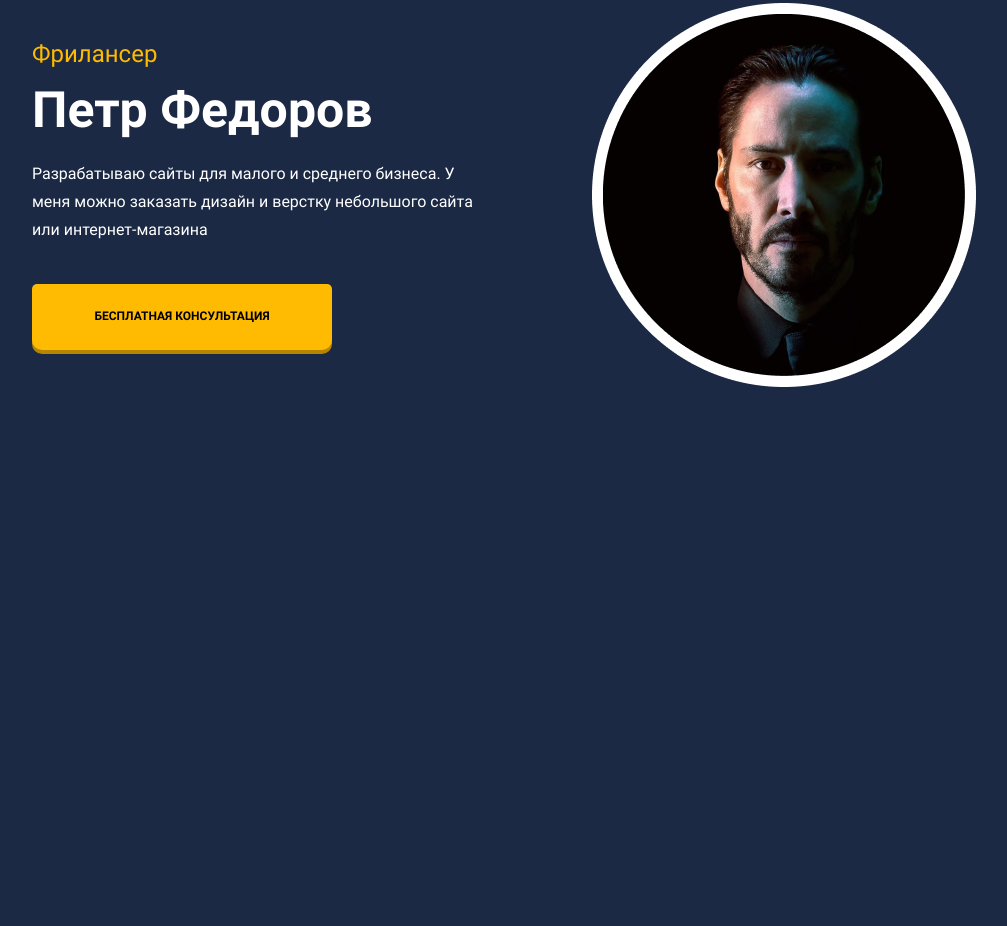
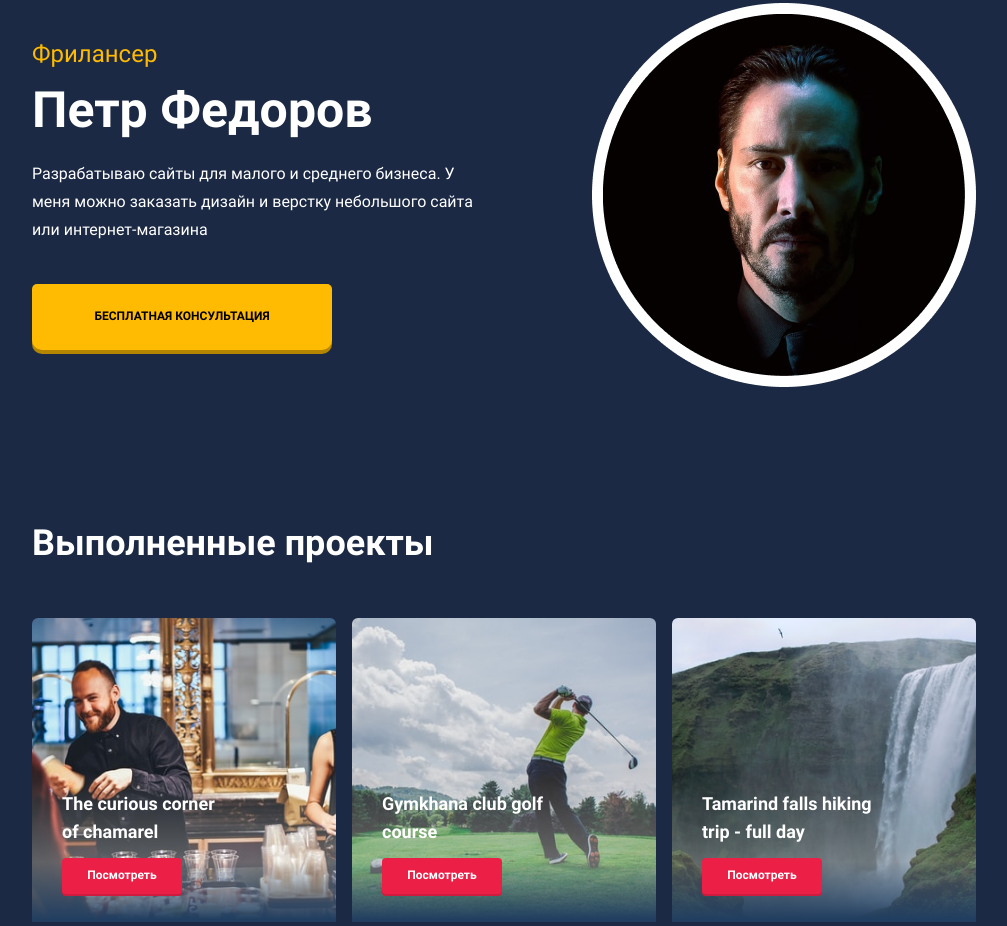
Before and after one commit to ramach05/challenge-team-indigo, a plain HTML site: page index.html in a window 1280 px wide. Shown: the part 200-1126 px from the top of the page, without its empty margins (136-1143 px from the left). Before the commit the page ends 800 px from the top, so only its background shows below. Drawn offline with Linux system fonts and the light colour scheme.

Commit message:
Добавил блок section-title и портфолио

```diff
--- a/blocks/button/_place/button_place_hero.css
+++ b/blocks/button/_place/button_place_hero.css
@@ -1,4 +1,5 @@
 .button_place_hero {
     min-width: 300px;
     min-height: 66px;
+    text-transform: uppercase;
 }
--- a/blocks/button/_place/button_place_portfolio.css
+++ b/blocks/button/_place/button_place_portfolio.css
@@ -0,0 +1,8 @@
+.button_place_portfolio {
+    background-color: #EC1F46;
+    max-width: 120px;
+    min-height: 36px;
+    border-radius: 4px;
+    box-shadow: 0px 2px 0px #CE1C3E;
+    color: #fff;
+}
--- a/blocks/button/button.css
+++ b/blocks/button/button.css
@@ -5,7 +5,6 @@
     font-size: 0.75rem;
     font-weight: bold;
     line-height: 130%;
-    text-transform: uppercase;
     background-color: #FFBB01;
     border: 0;
     padding: 0;
--- /dev/null
+++ b/blocks/portfolio/__image/portfolio__image.css
@@ -0,0 +1,7 @@
+.portfolio__image {
+    max-width: 304px;
+    border-radius: 6px;
+    overflow-x: hidden;
+    min-height: 304px;
+    object-fit: cover;
+}
--- /dev/null
+++ b/blocks/portfolio/__item/portfolio__item.css
@@ -0,0 +1,13 @@
+.portfolio__item {
+    position: relative;
+}
+
+.portfolio__item::after {
+    content: '';
+    background: linear-gradient(179.83deg, rgba(255, 255, 255, 0) 51%, rgba(255, 255, 255, .3) 80.34%, rgba(33, 62, 96, 1) 99%);
+    position: absolute;
+    left: 0;
+    bottom: 4px;
+    width: 100%;
+    height: 100%;
+}
--- /dev/null
+++ b/blocks/portfolio/__list/portfolio__list.css
@@ -0,0 +1,6 @@
+.portfolio__list {
+    display: grid;
+    grid-template-columns: repeat(auto-fit, minmax(267px, 304px));
+    column-gap: 16px;
+    padding-top: 54px;
+}
--- /dev/null
+++ b/blocks/portfolio/__title/portfolio__title.css
@@ -0,0 +1,9 @@
+.portfolio__title {
+    font-size: 1.125rem;
+    line-height: 1.75rem;
+    color: #fff;
+    font-weight: bold;
+    max-width: 170px;
+    margin: 0;
+    padding: 0 0 12px;
+}
--- /dev/null
+++ b/blocks/portfolio/__wrapper/portfolio__wrapper.css
@@ -0,0 +1,9 @@
+.portfolio__wrapper {
+    display: flex;
+    flex-direction: column;
+    position: absolute;
+    bottom: 0;
+    left: 0;
+    z-index: 6;
+    padding: 0 0 32px 30px;
+}
--- /dev/null
+++ b/blocks/portfolio/portfolio.css
@@ -0,0 +1,4 @@
+.portfolio {
+    max-width: 944px;
+    width: 100%;
+}
--- /dev/null
+++ b/blocks/section-title/section-title.css
@@ -0,0 +1,8 @@
+.section-title {
+    font-size: 2.25rem;
+    line-height: 2.625rem;
+    font-weight: bold;
+    color: #fff;
+    margin: 0;
+    padding: 64px 0 0;
+}
--- a/index.html
+++ b/index.html
@@ -56,7 +56,33 @@
 
     <!-- BLOCK PORTFOLIO -->
     <section class="portfolio">
+        <h2 class="section-title">Выполненные проекты</h2>
+        <div class="portfolio__list">
+            <div class="portfolio__item">
+                <img src="./blocks/portfolio/__image/portfolio1.png" alt="Превью первой работы" class="portfolio__image">
+                <div class="portfolio__wrapper">
+                    <p class="portfolio__title">The curious corner of chamarel</p>
+                    <button class="button button_place_portfolio">Посмотреть</button>
+                </div>
 
+            </div>
+            <div class="portfolio__item">
+                <img src="./blocks/portfolio/__image/portfolio2.png" alt="Превью второй работы" class="portfolio__image">
+                <div class="portfolio__wrapper">
+                    <p class="portfolio__title">Gymkhana club golf course</p>
+                    <button class="button button_place_portfolio">Посмотреть</button>
+                </div>
+
+            </div>
+            <div class="portfolio__item">
+                <img src="./blocks/portfolio/__image/portfolio3.png" alt="Превью третий работы" class="portfolio__image">
+                <div class="portfolio__wrapper">
+                    <p class="portfolio__title">Tamarind falls hiking trip - full day</p>
+                    <button class="button button_place_portfolio">Посмотреть</button>
+                </div>
+
+            </div>
+        </div>
     </section>
 
     <!-- BLOCK GALLERY -->
--- a/pages/index.css
+++ b/pages/index.css
@@ -34,3 +34,16 @@
 @import url("../blocks/button/_place/button_place_hero.css");
 @import url("../blocks/button/_place/button_place_portfolio.css");
 @import url("../blocks/button/_place/button_place_form.css");
+
+/* Heading */
+
+@import url("../blocks/section-title/section-title.css");
+
+/* Portfolio */
+
+@import url("../blocks/portfolio/portfolio.css");
+@import url("../blocks/portfolio/__list/portfolio__list.css");
+@import url("../blocks/portfolio/__item/portfolio__item.css");
+@import url("../blocks/portfolio/__wrapper/portfolio__wrapper.css");
+@import url("../blocks/portfolio/__image/portfolio__image.css");
+@import url("../blocks/portfolio/__title/portfolio__title.css");
```
Also changed, not shown: blocks/portfolio/__image/portfolio1.png (added), blocks/portfolio/__image/portfolio2.png (added), blocks/portfolio/__image/portfolio3.png (added).
